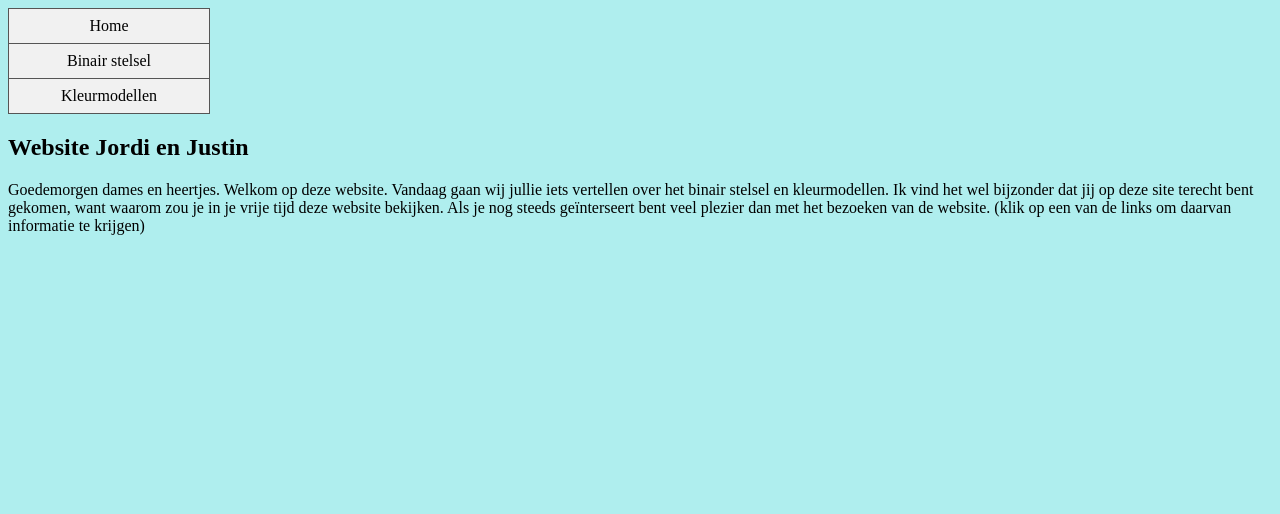
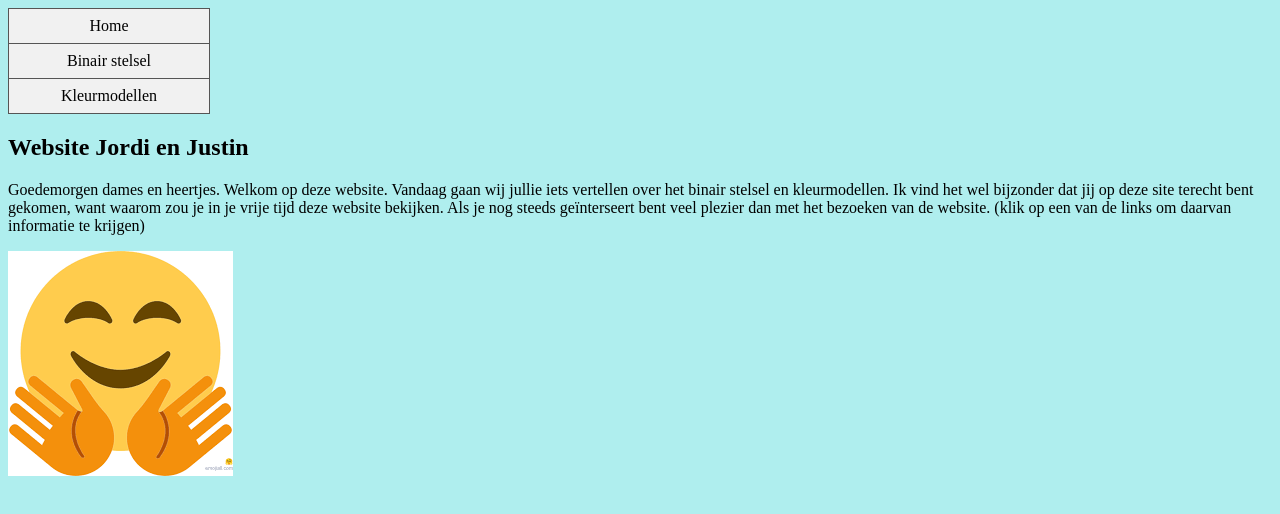
Before and after one commit to JustinSpiegeler/JustinSpiegeler.github.io, a plain HTML site: page index.html in a window 1280 px wide. Drawn offline with Linux system fonts and the light colour scheme.

Commit message:
plaatje index

```diff
--- a/index.html
+++ b/index.html
@@ -22,5 +22,6 @@
       Ik vind het wel bijzonder dat jij op deze site terecht bent gekomen, want waarom zou je in je vrije tijd deze website bekijken.
       Als je nog steeds geïnterseert bent veel plezier dan met het bezoeken van de website. (klik op een van de links om daarvan informatie te krijgen)</p>
 </article>
-  </body>
+
+<img src="Hallo.PNG"> <!--plaatje voor index-->
 </html>
```
